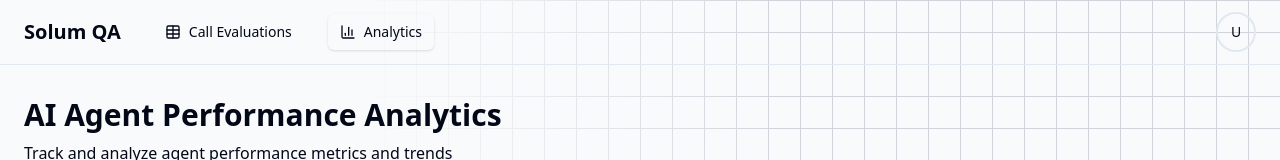
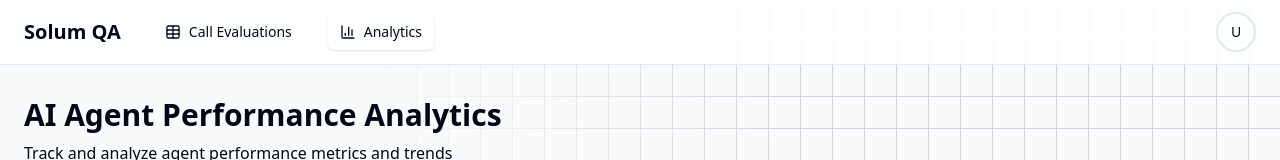
Before and after one commit to jzambrano12/solum-test, a Next.js app in the folder front/: page /dashboard/analytics in a window 1280 px wide. Shown: the top 160 px of the page. Built offline with nearby package versions, Linux system fonts and the light colour scheme.

Commit message:
Update dashboard components: change background styling to 'bg-white/90' for CallEvaluationsTable, DashboardFilters, and DashboardHeader to enhance visual consistency across the dashboard.

```diff
--- a/front/src/components/dashboard/CallEvaluationsTable.jsx
+++ b/front/src/components/dashboard/CallEvaluationsTable.jsx
@@ -87,7 +87,7 @@ export const CallEvaluationsTable = ({ filters = {} }) => {
 
   return (
     <div className="space-y-4">
-      <Card className="overflow-hidden border-border">
+      <Card className="overflow-hidden border-border bg-white/90">
         <div className="overflow-x-auto">
           <table className="w-full">
             <thead className="bg-muted/50">
--- a/front/src/components/dashboard/DashboardFilters.jsx
+++ b/front/src/components/dashboard/DashboardFilters.jsx
@@ -68,7 +68,7 @@ export const DashboardFilters = ({ onFiltersChange }) => {
   };
 
   return (
-    <div className="bg-card rounded-lg border border-border p-6 mb-6">
+    <div className="bg-white/90 rounded-lg border border-border p-6 mb-6">
       <div className="grid grid-cols-1 md:grid-cols-2 lg:grid-cols-5 gap-4">
         {/* Company Filter */}
         <div className="space-y-2">
--- a/front/src/components/dashboard/DashboardHeader.jsx
+++ b/front/src/components/dashboard/DashboardHeader.jsx
@@ -40,7 +40,7 @@ export const DashboardHeader = () => {
   };
 
   return (
-    <header className="bg-card border-b border-border">
+    <header className="bg-white/90 border-b border-border">
       <div className="container mx-auto px-6 h-16 flex items-center justify-between">
         {/* Logo and Navigation */}
         <div className="flex items-center space-x-8">
```
